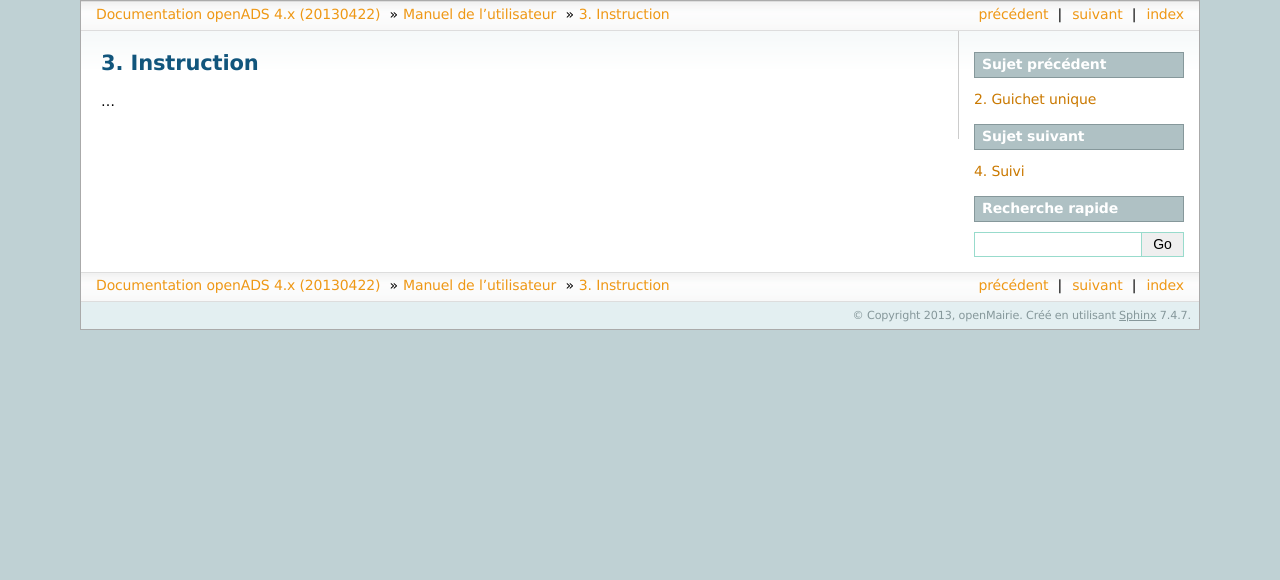
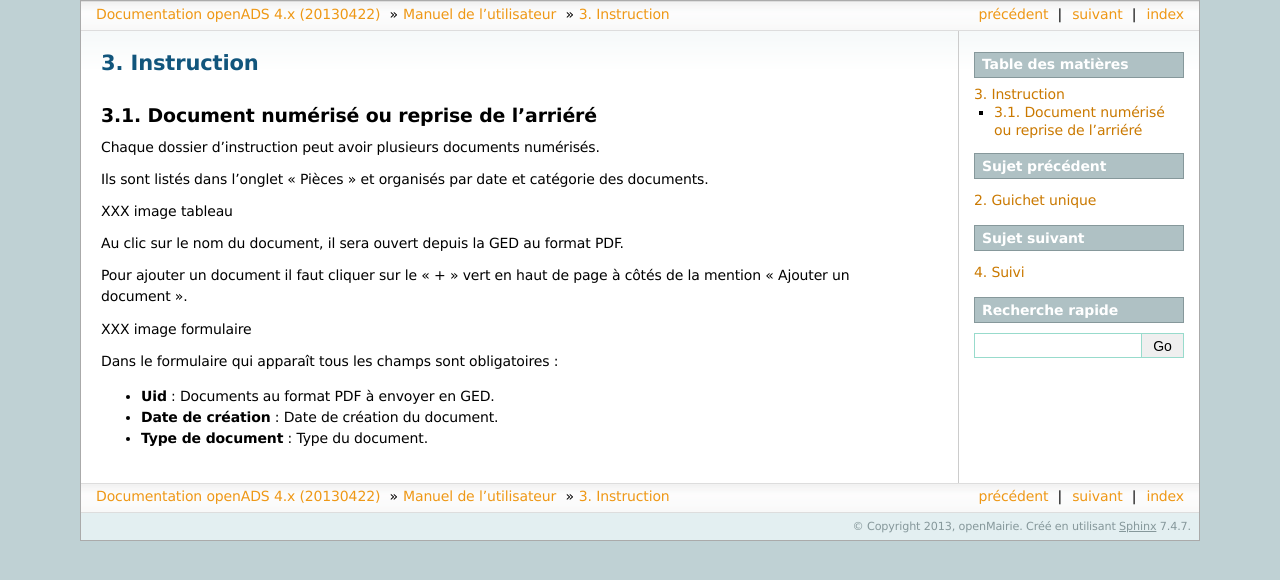
Before and after one commit to mpavaux/openads-documentation, a Sphinx documentation site: the page built from source/manuel_utilisateur/instruction.rst, in a window 1280 px wide. Shown: the top 580 px of the page. Built offline with Sphinx 7.4.7, drawn with Linux system fonts in a browser that asks for light colours.

Commit message:
Ajout de la documentation sur les documents numérisés

```diff
--- a/source/manuel_utilisateur/instruction.rst
+++ b/source/manuel_utilisateur/instruction.rst
@@ -4,4 +4,23 @@
 Instruction
 ###########
 
-...
+Document numérisé ou reprise de l'arriéré
+===========================================
+
+Chaque dossier d'instruction peut avoir plusieurs documents numérisés.
+
+Ils sont listés dans l'onglet "Pièces" et organisés par date et catégorie des documents.
+
+XXX image tableau
+
+Au clic sur le nom du document, il sera ouvert depuis la GED au format PDF.
+
+Pour ajouter un document il faut cliquer sur le "+" vert en haut de page à côtés de la mention "Ajouter un document".
+
+XXX image formulaire
+
+Dans le formulaire qui apparaît tous les champs sont obligatoires :
+
+* **Uid** : Documents au format PDF à envoyer en GED.
+* **Date de création** : Date de création du document.
+* **Type de document** : Type du document.
```
